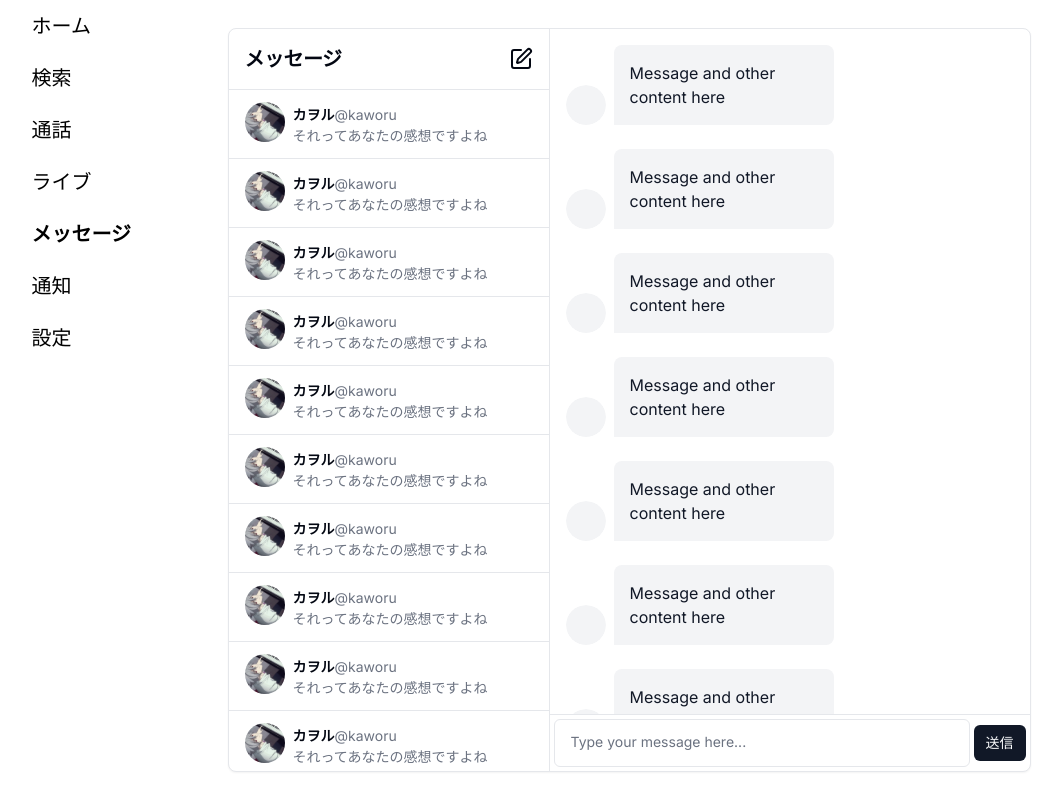
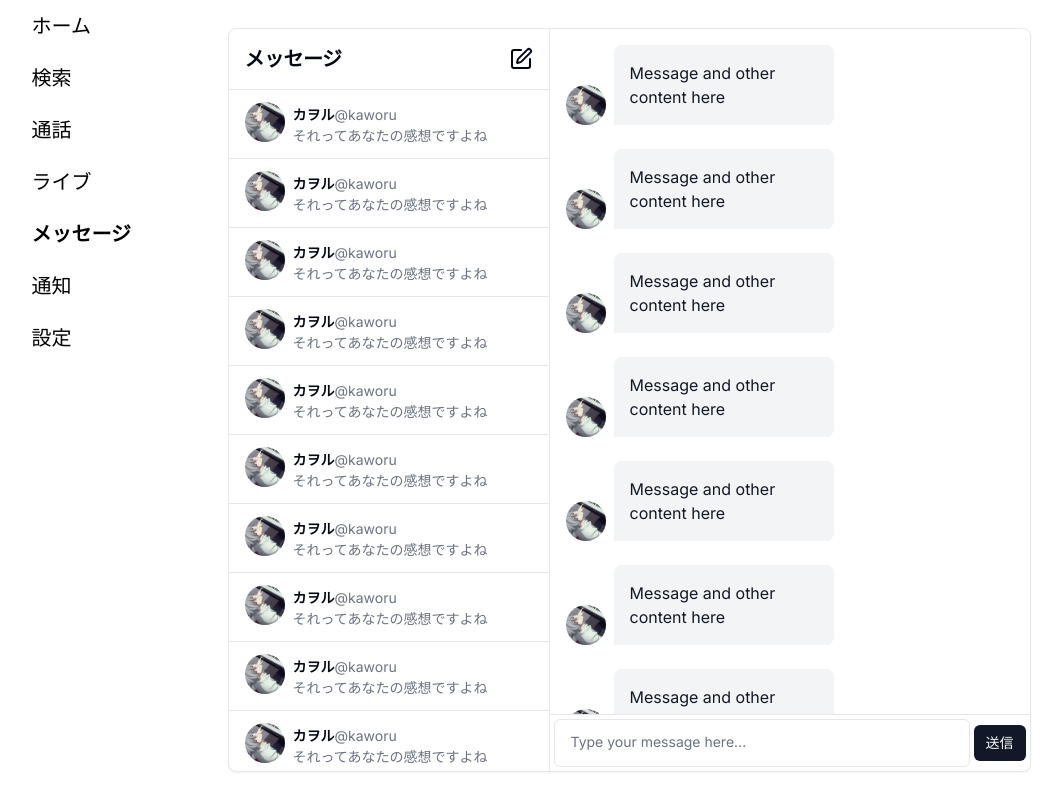
Before and after one commit to sonnnnnnp/sns-app, a Next.js app in the folder web/: page /messages in a window 1280 px wide. Shown: the whole page, without its empty margins (115-1177 px from the left). Built offline with nearby package versions, Linux system fonts and the light colour scheme.

Commit message:
送信者側の吹き出しも追加してアイコンを設定。
チャットリストにtabIndexを追加

```diff
--- a/web/app/messages/ChatListItem.tsx
+++ b/web/app/messages/ChatListItem.tsx
@@ -4,7 +4,7 @@ import { Separator } from "@/components/ui/separator";
 const ChatListItem = () => {
   return (
     <>
-      <div className="px-2 py-3">
+      <div className="px-2 py-3" tabIndex={0}>
         <div className="flex">
           <div className="mx-2">
             <Avatar>
--- a/web/app/messages/ChatWindow.tsx
+++ b/web/app/messages/ChatWindow.tsx
@@ -16,21 +16,21 @@ const ChatWindow = () => {
         <ScrollableChatMessageList>
           {[...Array(30)].map((_, i) => (
             <ChatBubble key={i}>
-              <ChatBubbleAvatar />
+              <ChatBubbleAvatar src="/kaworu_icon.jpg" />
               <ChatBubbleMessage>
                 Message and other content here
               </ChatBubbleMessage>
             </ChatBubble>
           ))}
-          <ChatBubble className="max-w-[80%]">
-            <ChatBubbleAvatar />
+          <ChatBubble className="max-w-[80%]" variant={"sent"}>
+            <ChatBubbleAvatar src="/kaworu_icon.jpg" />
             <ChatBubbleMessage>
               この問題を解決するには、フレックスボックスレイアウトを使用して水平方向にコンポーネントを配置する必要があります。以下のように
               ChatWindow コンポーネントを修正することをお勧めします：
             </ChatBubbleMessage>
           </ChatBubble>
         </ScrollableChatMessageList>
-        {/* input */}
+        {/* ~~~~~~~~~~ input ~~~~~~~~~~ */}
         <div>
           <Separator />
           <div className="flex items-center p-1">
@@ -43,7 +43,7 @@ const ChatWindow = () => {
             </Button>
           </div>
         </div>
-        {/* input */}
+        {/* ~~~~~~~~~~ input ~~~~~~~~~~ */}
       </div>
     </div>
   );
```
